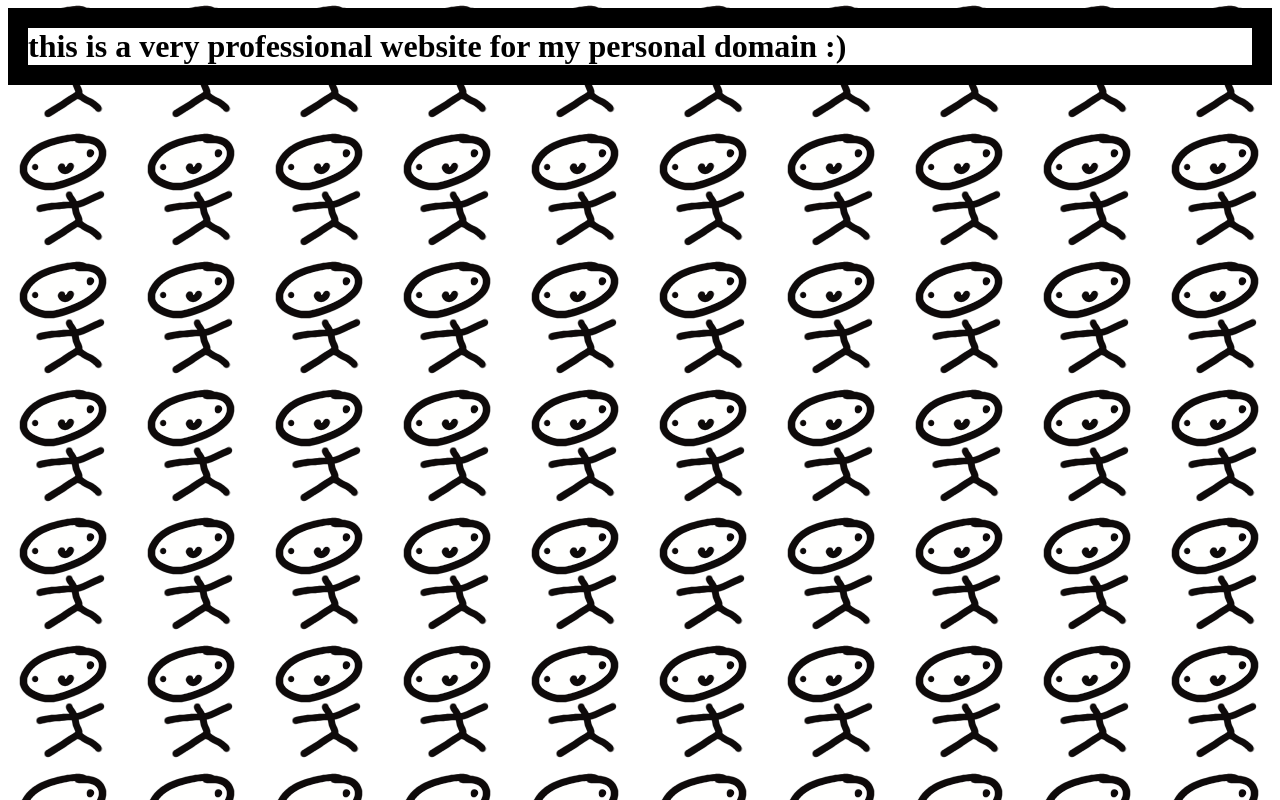
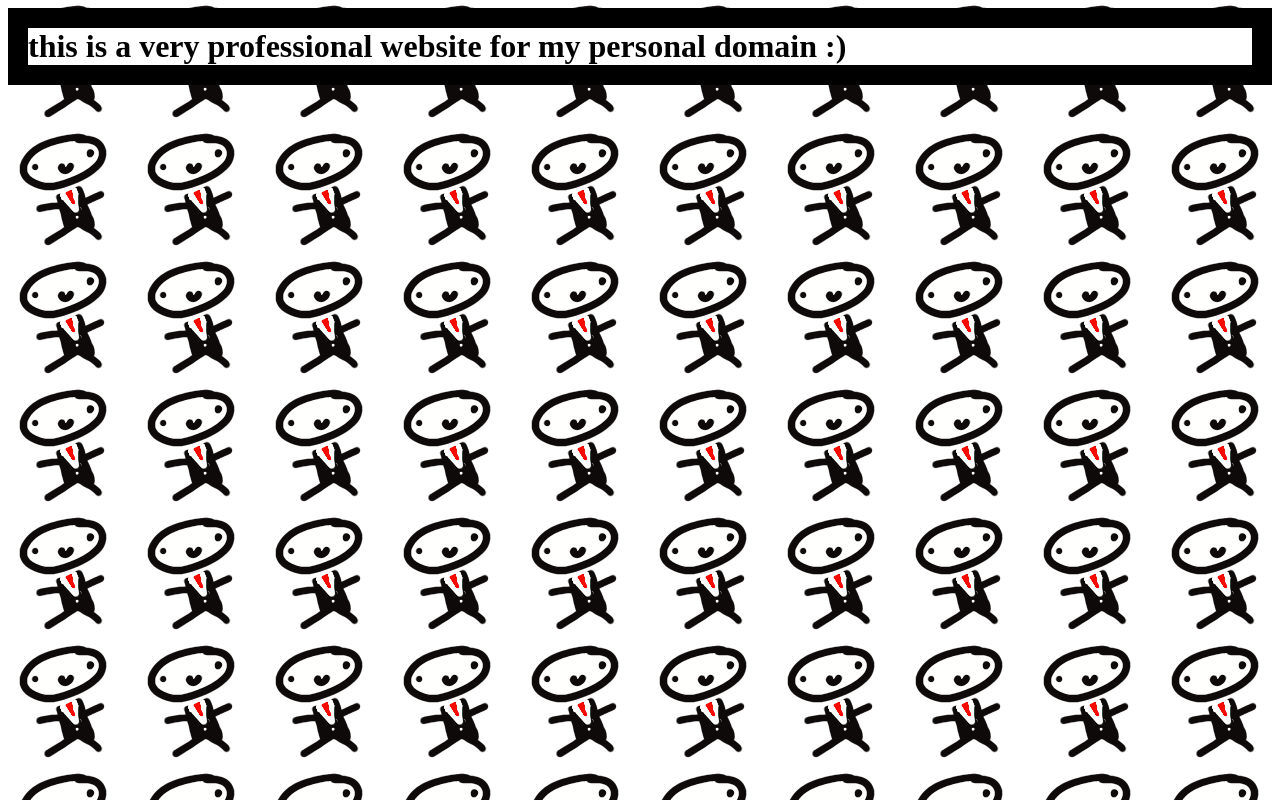
Before and after one commit to s506gh/pris, a plain HTML site: page index.html in a window 1280 px wide. Drawn offline with Linux system fonts and the light colour scheme.

Commit message:
Update index.html

```diff
--- a/index.html
+++ b/index.html
@@ -1,6 +1,6 @@
 <style>
     body {
-        background-image: url("JonathanIII/sticker1.png");
+        background-image: url("JonathanIII/sticker2.png");
     }
     h1 {
         border: 20px solid #000;
```
